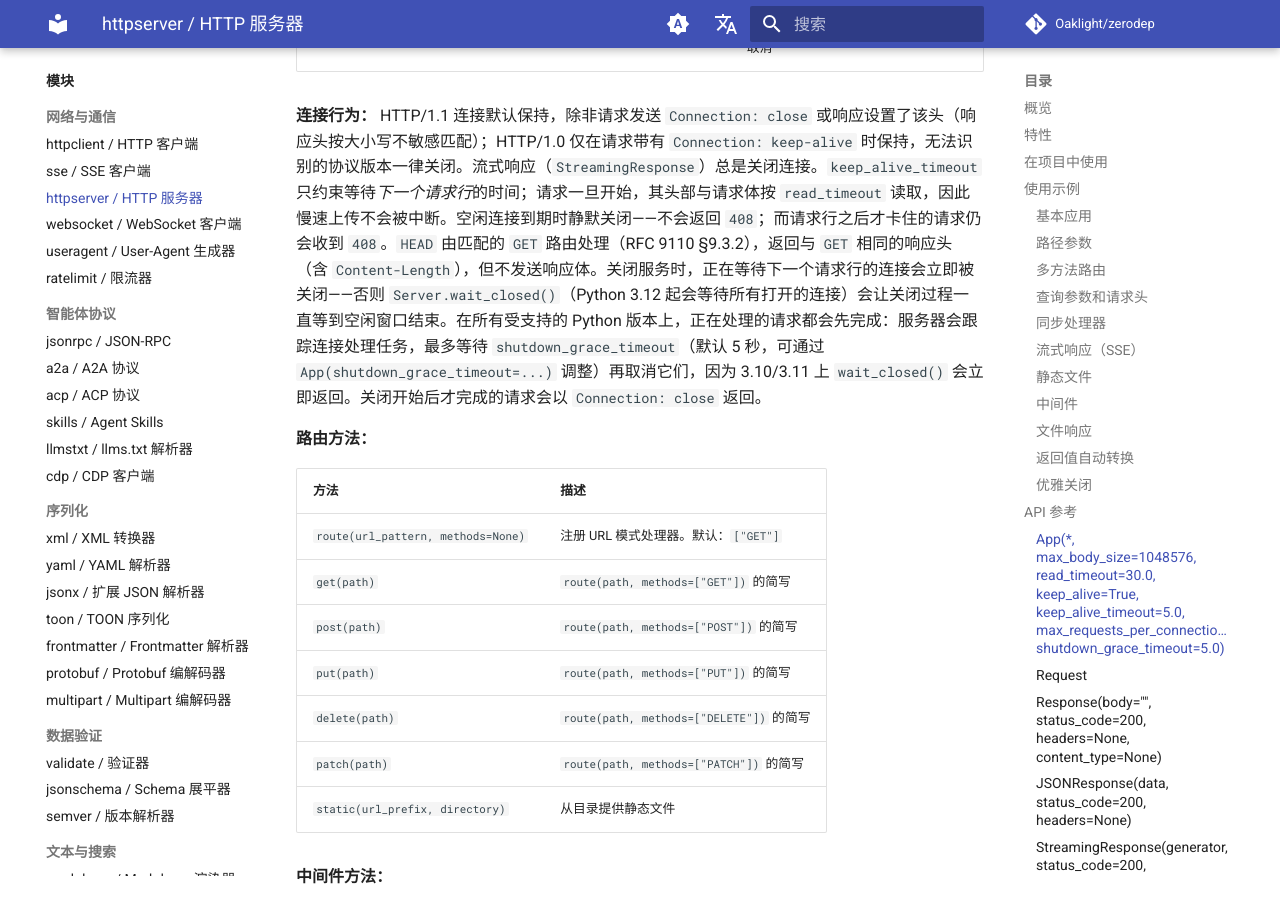
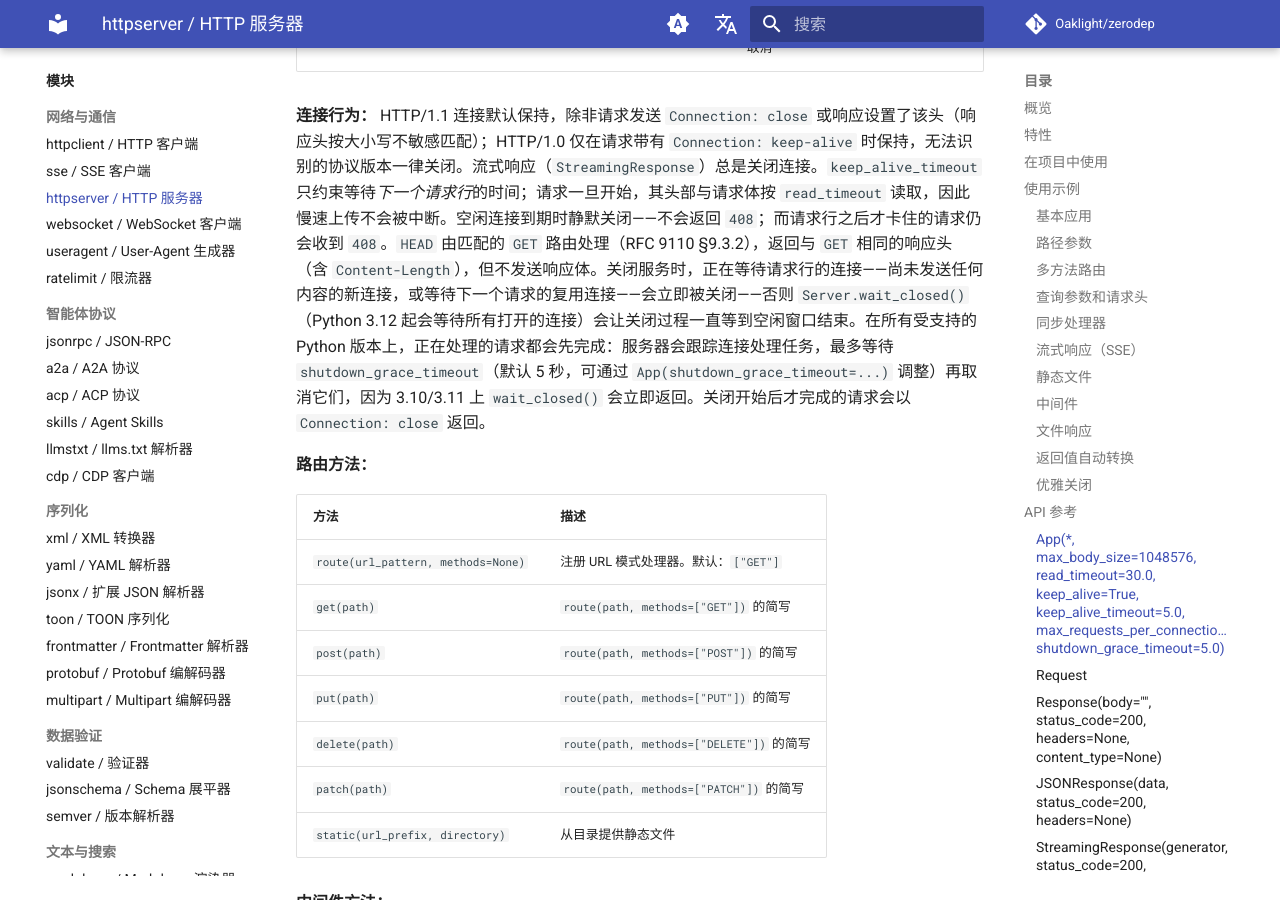
Before and after one commit to Oaklight/zerodep, an MkDocs documentation site: the page built from docs/modules/httpserver.md, in a window 1280 px wide and 900 px high, scrolled down 4789 px. Built offline with MkDocs 1.6.1 and Material for MkDocs 9.7.7, drawn with Linux system fonts in a browser that asks for light colours; comment, search, counter and statistics services are not loaded.

Commit message:
docs(httpserver)：静默连接在关闭时被立即关闭
记录 #220 修复。

```diff
--- a/docs/modules/httpserver.md
+++ b/docs/modules/httpserver.md
@@ -205,7 +205,7 @@
 | `max_requests_per_connection` | `int` | `100` | 单个连接处理多少个请求后关闭 |
 | `shutdown_grace_timeout` | `float` | `5.0` | 关闭时等待进行中请求的秒数，超时后取消 |
 
-**连接行为：** HTTP/1.1 连接默认保持，除非请求发送 `Connection: close` 或响应设置了该头（响应头按大小写不敏感匹配）；HTTP/1.0 仅在请求带有 `Connection: keep-alive` 时保持，无法识别的协议版本一律关闭。流式响应（`StreamingResponse`）总是关闭连接。`keep_alive_timeout` 只约束等待*下一个请求行*的时间；请求一旦开始，其头部与请求体按 `read_timeout` 读取，因此慢速上传不会被中断。空闲连接到期时静默关闭——不会返回 `408`；而请求行之后才卡住的请求仍会收到 `408`。`HEAD` 由匹配的 `GET` 路由处理（RFC 9110 §9.3.2），返回与 `GET` 相同的响应头（含 `Content-Length`），但不发送响应体。关闭服务时，正在等待下一个请求行的连接会立即被关闭——否则 `Server.wait_closed()`（Python 3.12 起会等待所有打开的连接）会让关闭过程一直等到空闲窗口结束。在所有受支持的 Python 版本上，正在处理的请求都会先完成：服务器会跟踪连接处理任务，最多等待 `shutdown_grace_timeout`（默认 5 秒，可通过 `App(shutdown_grace_timeout=...)` 调整）再取消它们，因为 3.10/3.11 上 `wait_closed()` 会立即返回。关闭开始后才完成的请求会以 `Connection: close` 返回。
+**连接行为：** HTTP/1.1 连接默认保持，除非请求发送 `Connection: close` 或响应设置了该头（响应头按大小写不敏感匹配）；HTTP/1.0 仅在请求带有 `Connection: keep-alive` 时保持，无法识别的协议版本一律关闭。流式响应（`StreamingResponse`）总是关闭连接。`keep_alive_timeout` 只约束等待*下一个请求行*的时间；请求一旦开始，其头部与请求体按 `read_timeout` 读取，因此慢速上传不会被中断。空闲连接到期时静默关闭——不会返回 `408`；而请求行之后才卡住的请求仍会收到 `408`。`HEAD` 由匹配的 `GET` 路由处理（RFC 9110 §9.3.2），返回与 `GET` 相同的响应头（含 `Content-Length`），但不发送响应体。关闭服务时，正在等待请求行的连接——尚未发送任何内容的新连接，或等待下一个请求的复用连接——会立即被关闭——否则 `Server.wait_closed()`（Python 3.12 起会等待所有打开的连接）会让关闭过程一直等到空闲窗口结束。在所有受支持的 Python 版本上，正在处理的请求都会先完成：服务器会跟踪连接处理任务，最多等待 `shutdown_grace_timeout`（默认 5 秒，可通过 `App(shutdown_grace_timeout=...)` 调整）再取消它们，因为 3.10/3.11 上 `wait_closed()` 会立即返回。关闭开始后才完成的请求会以 `Connection: close` 返回。
 
 **路由方法：**
 
```
Also changed, not shown: docs/changelog.md (+1 -0 lines).
